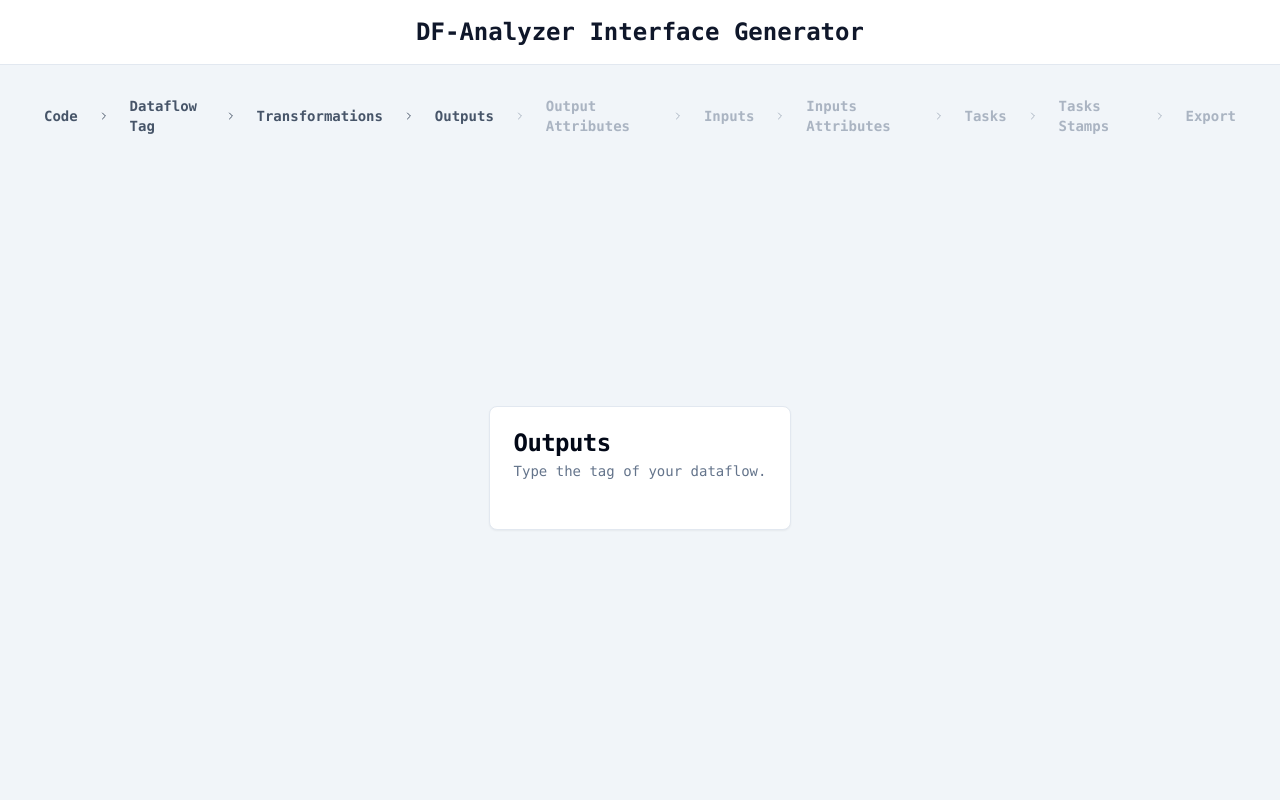
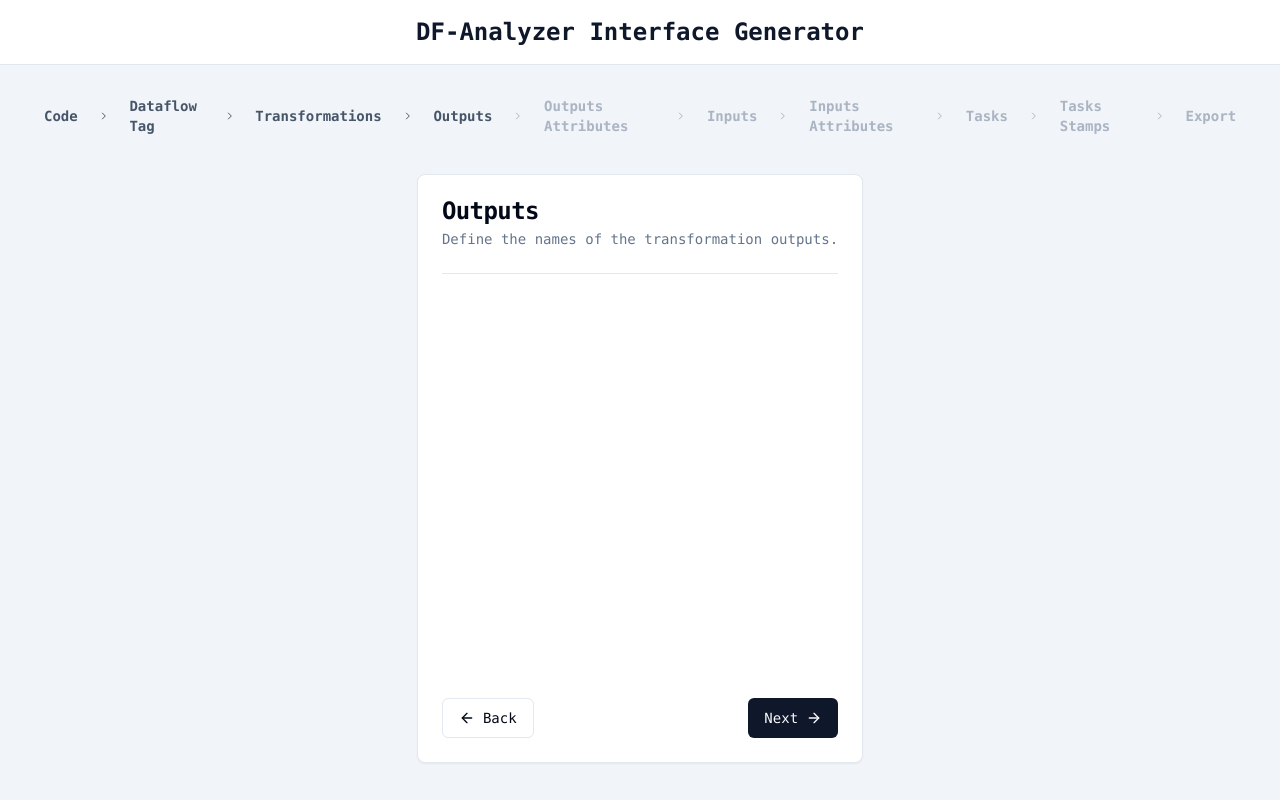
Before and after one commit to lorenzoa7/df-analyzer, a Next.js app: page /outputs in a window 1280 px wide. Built offline with nearby package versions, Linux system fonts and the light colour scheme.

Commit message:
Create outputs step

```diff
--- /dev/null
+++ b/src/app/outputs-attributes/page.tsx
@@ -0,0 +1,19 @@
+import {
+  Card,
+  CardContent,
+  CardDescription,
+  CardHeader,
+  CardTitle,
+} from '@/components/ui/card'
+
+export default function Outputs() {
+  return (
+    <Card>
+      <CardHeader>
+        <CardTitle>Outputs Attributes</CardTitle>
+        <CardDescription>Define the attributes of the outputs.</CardDescription>
+      </CardHeader>
+      <CardContent></CardContent>
+    </Card>
+  )
+}
--- /dev/null
+++ b/src/app/outputs/components/outputs-form.tsx
@@ -0,0 +1,129 @@
+'use client'
+
+import StepButtons from '@/components/step-buttons'
+import {
+  Form,
+  FormControl,
+  FormField,
+  FormItem,
+  FormLabel,
+  FormMessage,
+} from '@/components/ui/form'
+import { Input } from '@/components/ui/input'
+import { ScrollArea } from '@/components/ui/scroll-area'
+import { Separator } from '@/components/ui/separator'
+import { defaultOutput, defaultTransformation } from '@/config/defaults'
+import { useConstrolNavigation } from '@/hooks/use-control-navigation'
+import { useTransformation } from '@/hooks/use-transformation'
+import { useApp } from '@/providers/app-provider'
+import { OutputsData, outputsSchema } from '@/schemas/outputs-schema'
+import { zodResolver } from '@hookform/resolvers/zod'
+import { useFieldArray, useForm } from 'react-hook-form'
+
+export default function OutputsForm() {
+  const { goToNextStep } = useConstrolNavigation()
+  const { setDataflowData, dataflowData } = useApp()
+  const { getTransformationById } = useTransformation()
+  const form = useForm<OutputsData>({
+    resolver: zodResolver(outputsSchema),
+    defaultValues: {
+      outputs: dataflowData.transformations.map((transformation) => ({
+        ...transformation.output,
+        transformationId: transformation.id,
+      })),
+    },
+  })
+
+  const { fields } = useFieldArray({
+    control: form.control,
+    name: 'outputs',
+  })
+
+  const onSubmit = (data: OutputsData) => {
+    console.log(data)
+    const transformationsList = dataflowData.transformations
+
+    const newTransformations = transformationsList.flatMap((transformation) => {
+      const output = data.outputs.find(
+        (output) => output.transformationId === transformation.id,
+      )
+
+      if (output) {
+        return {
+          ...transformation,
+          output: { ...defaultOutput, name: output.name },
+        }
+      }
+
+      return []
+    })
+
+    if (
+      newTransformations &&
+      newTransformations.length === transformationsList.length
+    ) {
+      setDataflowData((dataflowData) => ({
+        ...dataflowData,
+        transformations: newTransformations,
+      }))
+      goToNextStep()
+    }
+  }
+
+  const isDisabled =
+    form.getValues('outputs').filter((output) => output.name.length > 0)
+      .length < dataflowData.transformations.length
+
+  const redo = () => {
+    setDataflowData((dataflowData) => ({
+      ...dataflowData,
+      transformations: dataflowData.transformations.map((transformation) => ({
+        ...transformation,
+        output: defaultTransformation.output,
+      })),
+    }))
+  }
+
+  return (
+    <Form {...form}>
+      <form onSubmit={form.handleSubmit(onSubmit)} className="space-y-5">
+        <FormMessage />
+        <Separator className="w-full" />
+        <ScrollArea className="h-96 p-2">
+          <div className="flex flex-col gap-5 p-2">
+            {fields.map((field, index) => (
+              <FormField
+                key={field.id}
+                control={form.control}
+                name={`outputs.${index}.name`}
+                render={({ field }) => (
+                  <FormItem>
+                    <FormControl>
+                      <div className="flex flex-col gap-2">
+                        <FormLabel className="font-bold">
+                          {
+                            getTransformationById(
+                              fields[index].transformationId,
+                            )?.name
+                          }
+                        </FormLabel>
+                        <Input
+                          className="w-full"
+                          placeholder="Output name..."
+                          {...field}
+                        />
+                      </div>
+                    </FormControl>
+                    <FormMessage />
+                  </FormItem>
+                )}
+              />
+            ))}
+          </div>
+        </ScrollArea>
+
+        <StepButtons isNextDisabled={isDisabled} backFunction={redo} />
+      </form>
+    </Form>
+  )
+}
--- a/src/app/outputs/page.tsx
+++ b/src/app/outputs/page.tsx
@@ -5,15 +5,20 @@ import {
   CardHeader,
   CardTitle,
 } from '@/components/ui/card'
+import OutputsForm from './components/outputs-form'
 
 export default function Outputs() {
   return (
     <Card>
       <CardHeader>
         <CardTitle>Outputs</CardTitle>
-        <CardDescription>Type the tag of your dataflow.</CardDescription>
+        <CardDescription>
+          Define the names of the transformation outputs.
+        </CardDescription>
       </CardHeader>
-      <CardContent></CardContent>
+      <CardContent>
+        <OutputsForm />
+      </CardContent>
     </Card>
   )
 }
--- a/src/config/defaults.ts
+++ b/src/config/defaults.ts
@@ -1,4 +1,4 @@
-import { DataFlow, Transformation } from '@/lib/types'
+import { DataFlow, Output, Transformation } from '@/lib/types'
 
 export const defaultDataflowData = {
   dataflow_tag: '',
@@ -15,3 +15,7 @@ export const defaultTransformation = {
   },
   inputs: [],
 } satisfies Omit<Transformation, 'id' | 'name'>
+
+export const defaultOutput = {
+  attributes: [],
+} satisfies Omit<Output, 'name'>
--- a/src/config/menu.ts
+++ b/src/config/menu.ts
@@ -23,8 +23,8 @@ export const menuConfig = [
     route: '/outputs',
   },
   {
-    title: 'Output Attributes',
-    route: '/output-attributes',
+    title: 'Outputs Attributes',
+    route: '/outputs-attributes',
   },
   {
     title: 'Inputs',
--- a/src/config/routes.ts
+++ b/src/config/routes.ts
@@ -5,7 +5,7 @@ export const siteRoutes = {
   dataflowTag: '/dataflow-tag',
   transformations: '/transformations',
   outputs: '/outputs',
-  outputAttributes: '/output-attributes',
+  outputsAttributes: '/outputs-attributes',
   inputs: '/inputs',
   inputsAttributes: '/inputs-attributes',
   tasks: '/tasks',
--- a/src/config/site.ts
+++ b/src/config/site.ts
@@ -10,7 +10,7 @@ export const siteSteps = [
   'dataflowTag',
   'transformations',
   'outputs',
-  'outputAttributes',
+  'outputsAttributes',
   'inputs',
   'inputsAttributes',
   'tasks',
--- /dev/null
+++ b/src/hooks/use-transformation.ts
@@ -0,0 +1,13 @@
+import { useApp } from '@/providers/app-provider'
+
+export const useTransformation = () => {
+  const { dataflowData } = useApp()
+  const transformationsList = dataflowData.transformations
+  const getTransformationById = (id: number) => {
+    return transformationsList.find(
+      (transformation) => transformation.id === id,
+    )
+  }
+
+  return { getTransformationById }
+}
--- /dev/null
+++ b/src/schemas/outputs-schema.ts
@@ -0,0 +1,16 @@
+import { z } from 'zod'
+
+export const outputsSchema = z.object({
+  outputs: z
+    .array(
+      z.object({
+        name: z.string().nonempty('This field is required.'),
+        transformationId: z.coerce.number({
+          invalid_type_error: 'This is required bro!',
+        }),
+      }),
+    )
+    .min(1, 'You should set at least one output.'),
+})
+
+export type OutputsData = z.infer<typeof outputsSchema>
```
Also changed, not shown: src/functions/get-transformation-by-id.ts (added).
